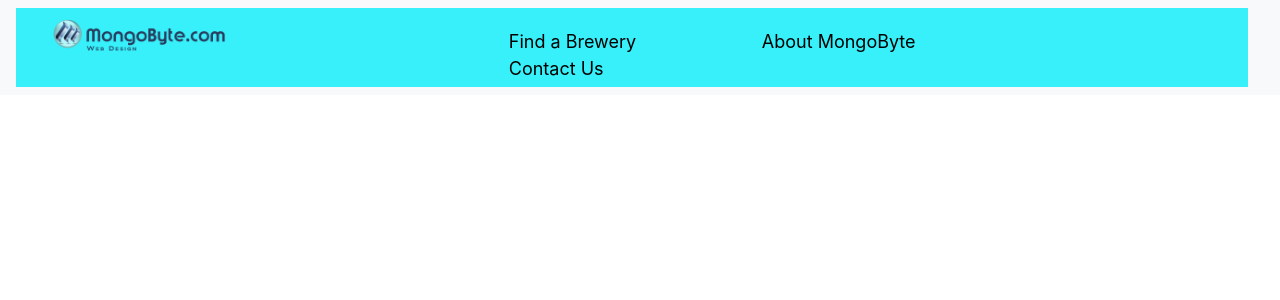
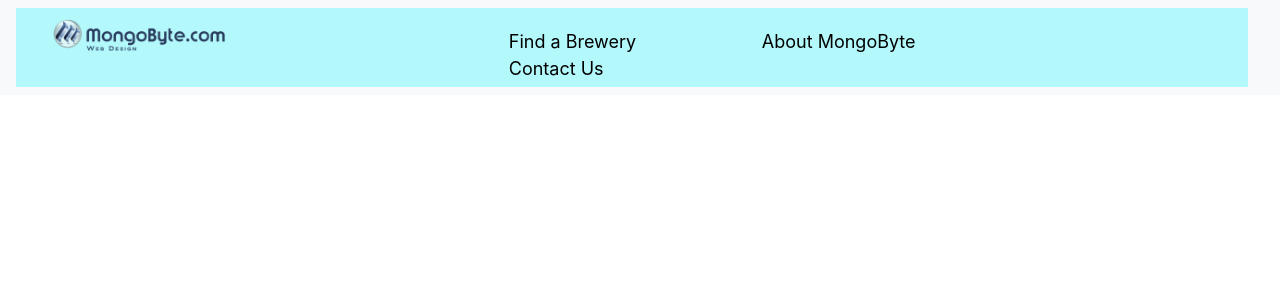
Before and after one commit to dlawrie63137/brewguide, a React (Create React App) app: page / in a window 1280 px wide. Shown: the top 300 px of the page. Built offline with nearby package versions, Linux system fonts and the light colour scheme.

Commit message:
lightened background color

```diff
--- a/src/components/Navbar/Navbar.css
+++ b/src/components/Navbar/Navbar.css
@@ -37,6 +37,6 @@ li {
   }
 
   .navbar-brand {
-    background-color: #37f0fa;
+    background-color: #b3f9fc;
     width: 100%;
   }
```
